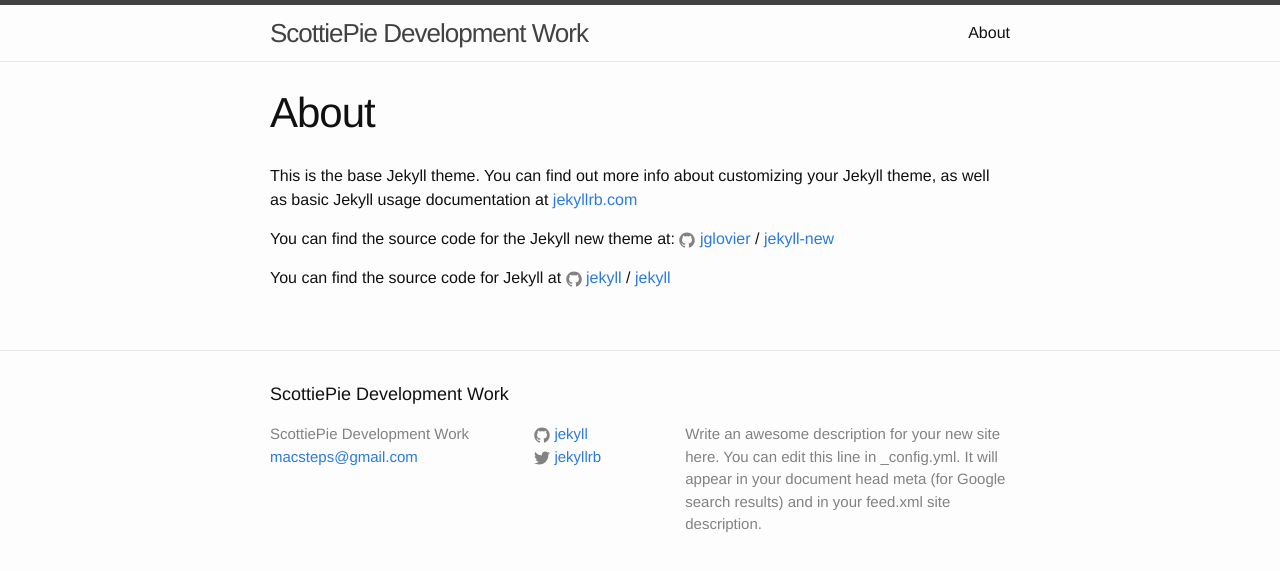
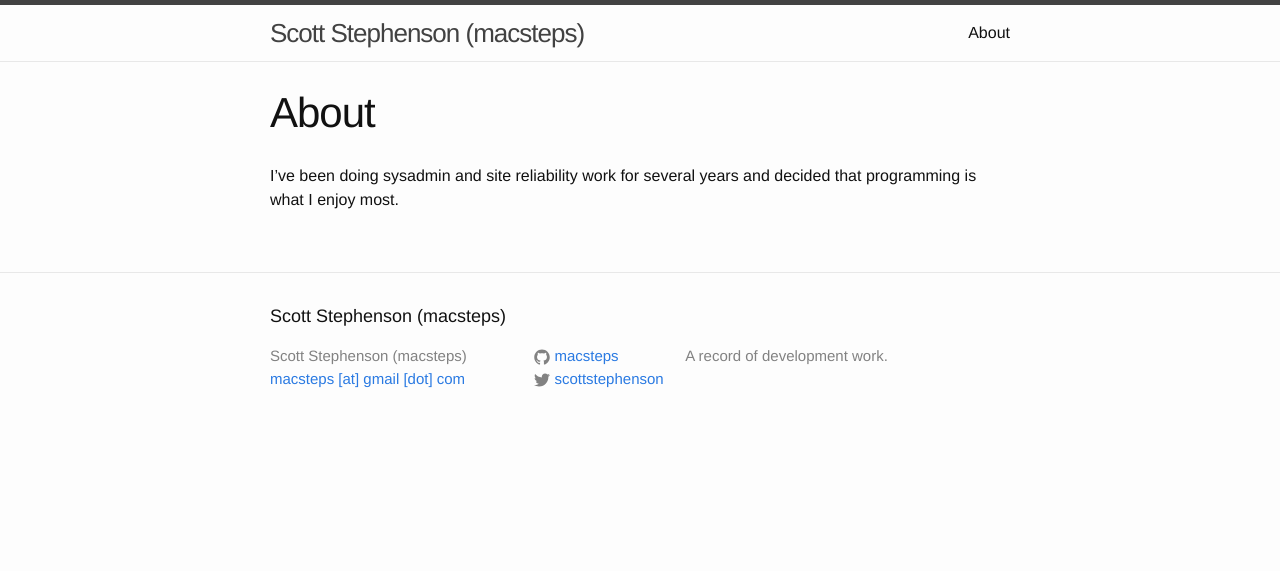
Before and after one commit to macsteps/macsteps.github.io, a Jekyll site: the page built from about.md, in a window 1280 px wide. Shown: the top 571 px of the page. Built offline with Jekyll 4.4.1, drawn with Linux system fonts in a browser that asks for light colours.

Commit message:
some personalization.

```diff
--- a/_config.yml
+++ b/_config.yml
@@ -6,16 +6,14 @@
 # 'jekyll serve'. If you change this file, please restart the server process.
 
 # Site settings
-title: ScottiePie Development Work
-email: macsteps@gmail.com
+title: Scott Stephenson (macsteps)
+email: macsteps [at] gmail [dot] com
 description: > # this means to ignore newlines until "baseurl:"
-  Write an awesome description for your new site here. You can edit this
-  line in _config.yml. It will appear in your document head meta (for
-  Google search results) and in your feed.xml site description.
+  A record of development work.
 baseurl: "" # the subpath of your site, e.g. /blog
-url: "http://yourdomain.com" # the base hostname & protocol for your site
-twitter_username: jekyllrb
-github_username:  jekyll
+url: "http://http://macsteps.github.io/" # the base hostname & protocol for your site
+twitter_username: scottstephenson
+github_username: macsteps
 
 # Build settings
 markdown: kramdown
--- a/about.md
+++ b/about.md
@@ -4,12 +4,4 @@ title: About
 permalink: /about/
 ---
 
-This is the base Jekyll theme. You can find out more info about customizing your Jekyll theme, as well as basic Jekyll usage documentation at [jekyllrb.com](http://jekyllrb.com/)
-
-You can find the source code for the Jekyll new theme at:
-{% include icon-github.html username="jglovier" %} /
-[jekyll-new](https://github.com/jglovier/jekyll-new)
-
-You can find the source code for Jekyll at
-{% include icon-github.html username="jekyll" %} /
-[jekyll](https://github.com/jekyll/jekyll)
+I've been doing sysadmin and site reliability work for several years and decided that programming is what I enjoy most.
```
